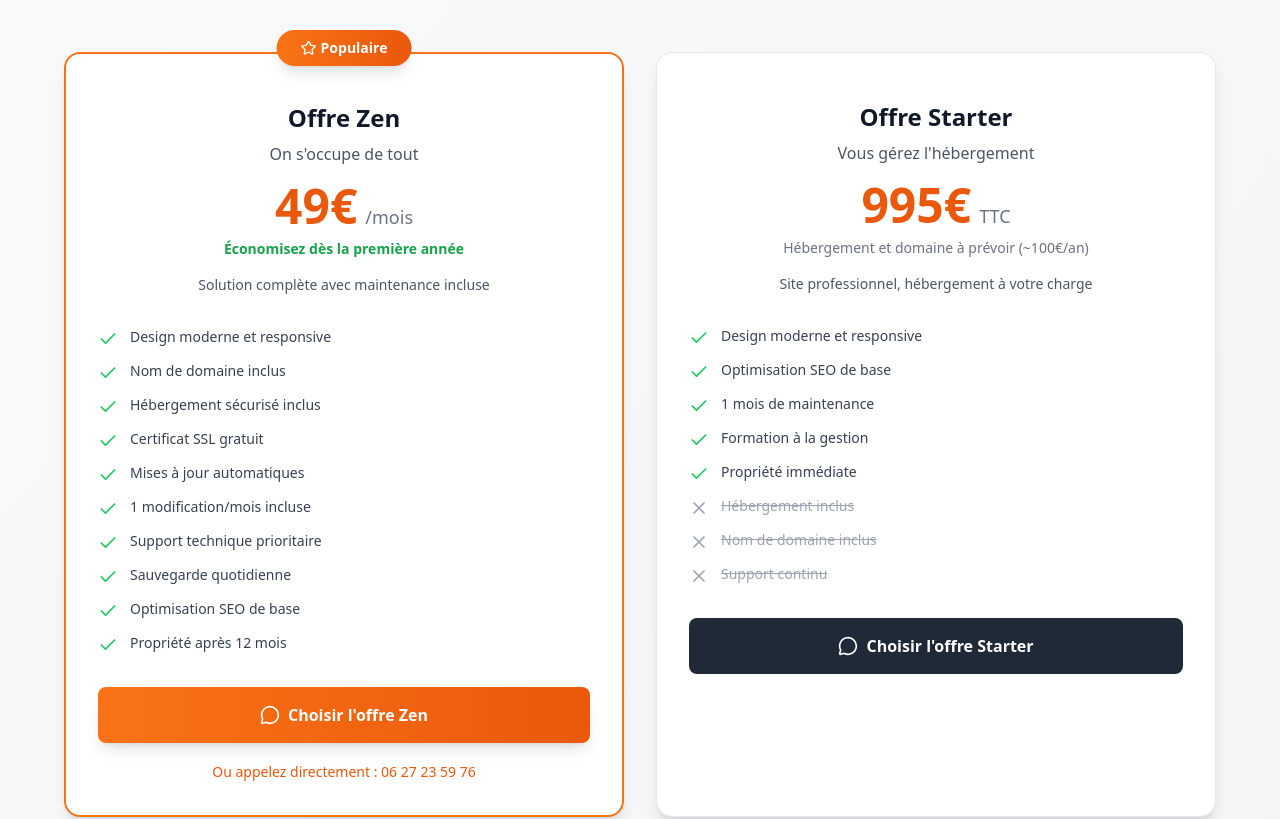
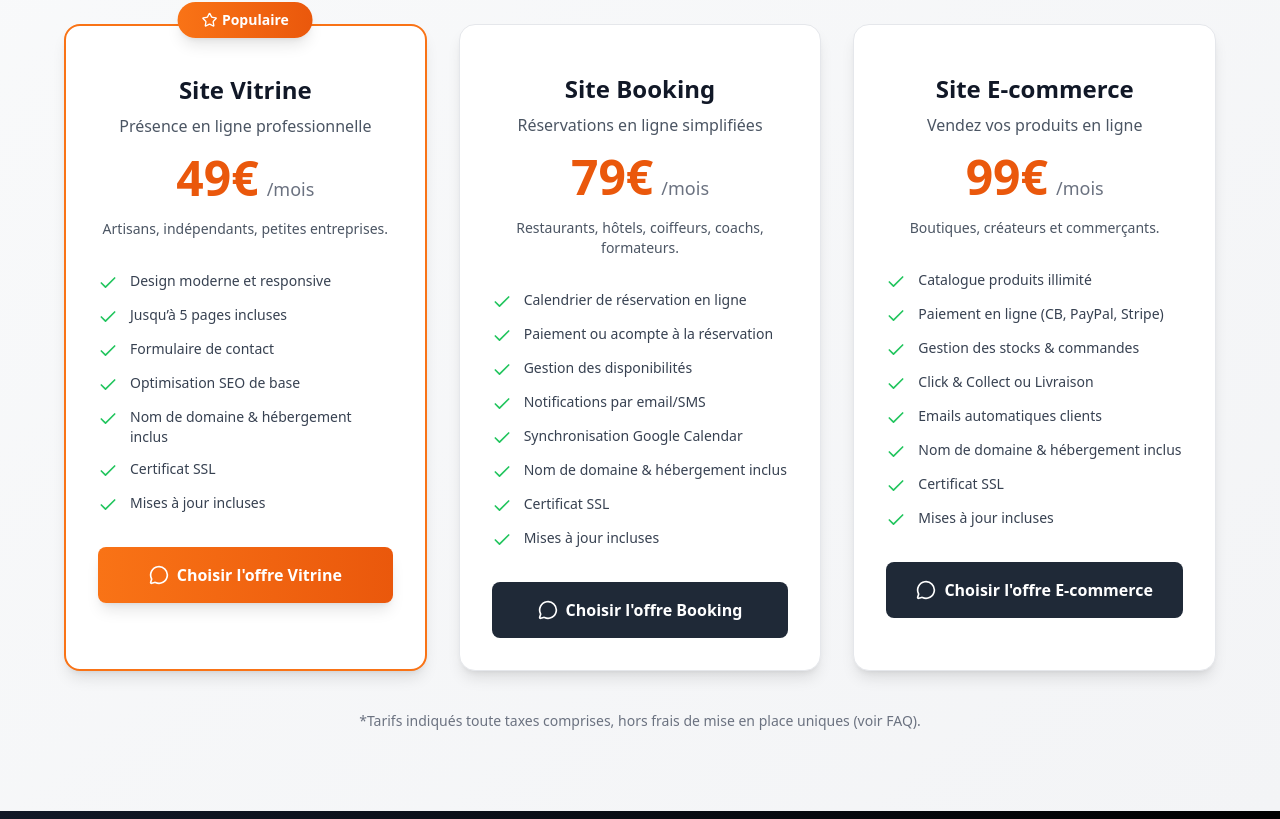
Before and after one commit to MTFL1/mohamed-new-website, a React (Create React App) app: page / in a window 1280 px wide. Shown: the part 1104-1923 px from the top of the page. Built offline with nearby package versions, Linux system fonts and the light colour scheme.

Commit message:
fix offer

```diff
--- a/src/components/FAQSection.js
+++ b/src/components/FAQSection.js
@@ -10,40 +10,32 @@ import { motion } from 'framer-motion';
 const FAQSection = () => {
   const faqs = [
     {
-    question: "Quelle est la différence entre l’Offre Zen et l’Offre One Shot ?",
-    answer: "L’Offre Zen est un abonnement mensuel sans engagement qui inclut tout : hébergement, nom de domaine, mises à jour de sécurité, maintenance et support technique. L’Offre One Shot est un paiement unique pour la création de votre site, avec accompagnement à la mise en ligne et propriété immédiate du site. Vous gérez ensuite l’hébergement et le domaine."
+      question: "Quelles sont les différences entre vos 3 offres ?",
+      answer: "L’Offre Site Vitrine (49€/mois) est idéale pour présenter votre activité de manière professionnelle (artisans, indépendants, petites entreprises). L’Offre Booking (79€/mois) ajoute un système complet de réservation en ligne (restaurants, hôtels, coiffeurs, coachs, formateurs). L’Offre E-commerce (99€/mois) permet de vendre vos produits en ligne avec gestion des stocks, paiements sécurisés et commandes."
     },
     {
-    question: "Pourquoi choisir l’Offre Zen plutôt que l’Offre One Shot ?",
-    answer: "Avec l’Offre Zen, vous n’avez à vous occuper de rien : je gère l’hébergement, le domaine, la sécurité et la maintenance. C’est idéal si vous voulez un site toujours à jour et performant sans avoir à gérer la partie technique."
+      question: "Y a-t-il des frais supplémentaires ?",
+      answer: "Oui, un frais de mise en place unique est à prévoir lors de la commande. Il couvre la configuration initiale (installation technique, paramétrage du domaine, certificat SSL, design personnalisé). Ce frais est facturé une seule fois et permet de lancer votre site dans les meilleures conditions."
     },
     {
-    question: "Et pourquoi choisir l’Offre One Shot ?",
-    answer: "L’Offre One Shot est parfaite si vous voulez devenir immédiatement propriétaire de votre site et préférez gérer vous-même l’hébergement et le domaine. Vous payez une seule fois et le site est à vous dès la livraison."
-  },
-  {
-    question: "Puis-je arrêter l’Offre Zen à tout moment ?",
-    answer: "L’Offre Zen est sans engagement avec des frais de dossier de 195€. Vous pouvez aussi choisir un engagement de 12 mois sans frais de dossier. Dans les deux cas, la propriété du site vous revient après 12 mois d’abonnement payés."
-  },
-  {
-  question: "Quel type de site puis-je avoir ?",
-  answer: "Vous avez accès à un site vitrine simple et efficace, généralement composé de 4 pages : une page d’accueil, une page présentation de votre activité, une page services ou produits, et une page contact. Ce site est conçu pour présenter votre entreprise de manière claire, professionnelle et accessible sur tous les supports (ordinateur, tablette, mobile)."
+      question: "Puis-je arrêter mon abonnement à tout moment ?",
+      answer: "Oui, nos abonnements sont sans engagement. Vous pouvez arrêter quand vous le souhaitez. Cependant, tant que l’abonnement n’est pas actif, nous assurons l’hébergement, la sécurité et la maintenance de votre site."
     },
     {
       question: "Combien de temps faut-il pour avoir mon site en ligne ?",
-    answer: "En général, entre 7 et 10 jours ouvrés après validation du brief et réception des contenus. Pour l’Offre Zen, je m’occupe aussi de la mise en ligne et de toute la configuration technique."
+      answer: "En moyenne, il faut entre 7 et 10 jours ouvrés après validation du brief et réception de vos contenus (textes, images, logo)."
     },
     {
       question: "Mon site sera-t-il responsive et moderne ?",
-    answer: "Oui, tous les sites sont conçus en mobile-first et optimisés pour s’adapter à tous les écrans, avec un design moderne et des performances optimales."
+      answer: "Oui, tous les sites sont conçus en mobile-first, s’adaptent à tous les écrans (ordinateur, tablette, smartphone) et respectent les standards actuels de design."
     },
     {
-    question: "Puis-je demander des modifications après la livraison ?",
-    answer: "Avec l’Offre Zen, vous avez droit à 1 mise à jour de contenu gratuite par mois. Pour l’Offre One Shot, un mois de maintenance est inclus après la livraison."
+      question: "Puis-je demander des modifications après la mise en ligne ?",
+      answer: "Oui, vous pouvez demander des modifications ou ajouts. Selon leur ampleur, elles peuvent être incluses dans l’abonnement ou faire l’objet d’un devis complémentaire."
     },
     {
       question: "Proposez-vous des fonctionnalités sur mesure ?",
-    answer: "Oui, je peux intégrer des fonctionnalités spécifiques (boutique en ligne, réservation, formulaires avancés, etc.). Cela se fait sur devis, après étude précise de vos besoins."
+      answer: "Oui, il est possible d’ajouter des fonctionnalités spécifiques (formulaires avancés, intégrations externes, systèmes personnalisés). Cela se fait sur devis après étude de vos besoins."
     }
   ];
 
@@ -65,10 +57,10 @@ const faqs = [
       <div className="max-w-4xl mx-auto">
         <div className="text-center mb-16">
           <h2 className="text-3xl sm:text-4xl font-bold text-black mb-4">
-            Encore des questions, on est là pour vous aider.
+            Encore des questions ? On est là pour vous aider.
           </h2>
           <p className="text-xl text-gray-600 max-w-2xl mx-auto">
-            Si vous vous posez des questions, on y répond ici !
+            Si vous vous posez une question, vous trouverez sûrement la réponse ici !
           </p>
         </div>
 
@@ -101,7 +93,7 @@ const faqs = [
               Envoyer un email
             </button>
             <button
-              onClick={() => window.open('https://wa.me/33000000000?text=Bonjour, j\'ai une question sur vos services', '_blank')}
+              onClick={() => window.open('https://wa.me/33627235976?text=Bonjour, j\'ai une question sur vos services', '_blank')}
               className="bg-white text-green-500 border-2 border-green-500 px-6 py-3 rounded-lg hover:bg-green-500 hover:text-white transition-colors duration-300"
             >
               WhatsApp direct
--- a/src/components/OffersSection.js
+++ b/src/components/OffersSection.js
@@ -1,62 +1,81 @@
 import React from 'react';
 import { motion } from 'framer-motion';
-import { Check, Star, Zap, MessageCircle, X } from 'lucide-react';
+import { Check, Star, Zap, MessageCircle } from 'lucide-react';
 
 const OffersSection = () => {
 
   const handleContactClick = (offerType) => {
     const messages = {
-      zen: 'Bonjour, je souhaite en savoir plus sur l\'offre Zen (49€/mois).',
-      starter: 'Bonjour, je souhaite en savoir plus sur l\'offre Starter (995€).'
+      ecommerce: "Bonjour, je souhaite en savoir plus sur l'offre E-commerce (99€/mois).",
+      vitrine: "Bonjour, je souhaite en savoir plus sur l'offre Site Vitrine (49€/mois).",
+      booking: "Bonjour, je souhaite en savoir plus sur l'offre Booking (79€/mois)."
     };
     window.open(`https://wa.me/33627235976?text=${encodeURIComponent(messages[offerType])}`, '_blank');
   };
 
+  // Ordre : e-commerce | vitrine | booking
   const offers = {
-    zen: {
-      title: "Offre Zen",
-      subtitle: "On s'occupe de tout",
+
+    vitrine: {
+      title: "Site Vitrine",
+      subtitle: "Présence en ligne professionnelle",
       price: "49€",
       period: "/mois",
       badge: "Populaire",
-      description: "Solution complète avec maintenance incluse",
+      description: "Artisans, indépendants, petites entreprises.",
       features: [
         { text: "Design moderne et responsive", included: true },
-        { text: "Nom de domaine inclus", included: true },
-        { text: "Hébergement sécurisé inclus", included: true },
-        { text: "Certificat SSL gratuit", included: true },
-        { text: "Mises à jour automatiques", included: true },
-        { text: "1 modification/mois incluse", included: true },
-        { text: "Support technique prioritaire", included: true },
-        { text: "Sauvegarde quotidienne", included: true },
+        { text: "Jusqu’à 5 pages incluses", included: true },
+        { text: "Formulaire de contact", included: true },
         { text: "Optimisation SEO de base", included: true },
-        { text: "Propriété après 12 mois", included: true }
+        { text: "Nom de domaine & hébergement inclus", included: true },
+        { text: "Certificat SSL", included: true },
+        { text: "Mises à jour incluses", included: true }
       ],
       highlight: true,
-      ctaText: "Choisir l'offre Zen",
-      savings: "Économisez dès la première année"
+      ctaText: "Choisir l'offre Vitrine"
     },
-    starter: {
-      title: "Offre Starter",
-      subtitle: "Vous gérez l'hébergement",
-      price: "995€",
-      period: "TTC",
+
+    booking: {
+      title: "Site Booking",
+      subtitle: "Réservations en ligne simplifiées",
+      price: "79€",
+      period: "/mois",
       badge: null,
-      description: "Site professionnel, hébergement à votre charge",
+      description: "Restaurants, hôtels, coiffeurs, coachs, formateurs.",
       features: [
-        { text: "Design moderne et responsive", included: true },
-        { text: "Optimisation SEO de base", included: true },
-        { text: "1 mois de maintenance", included: true },
-        { text: "Formation à la gestion", included: true },
-        { text: "Propriété immédiate", included: true },
-        { text: "Hébergement inclus", included: false },
-        { text: "Nom de domaine inclus", included: false },
-        { text: "Support continu", included: false }
+        { text: "Calendrier de réservation en ligne", included: true },
+        { text: "Paiement ou acompte à la réservation", included: true },
+        { text: "Gestion des disponibilités", included: true },
+        { text: "Notifications par email/SMS", included: true },
+        { text: "Synchronisation Google Calendar", included: true },
+        { text: "Nom de domaine & hébergement inclus", included: true },
+        { text: "Certificat SSL", included: true },
+        { text: "Mises à jour incluses", included: true }
       ],
       highlight: false,
-      ctaText: "Choisir l'offre Starter",
-      note: "Hébergement et domaine à prévoir (~100€/an)"
-    }
+      ctaText: "Choisir l'offre Booking"
+    },
+    ecommerce: {
+      title: "Site E-commerce",
+      subtitle: "Vendez vos produits en ligne",
+      price: "99€",
+      period: "/mois",
+      badge: null,
+      description: "Boutiques, créateurs et commerçants.",
+      features: [
+        { text: "Catalogue produits illimité", included: true },
+        { text: "Paiement en ligne (CB, PayPal, Stripe)", included: true },
+        { text: "Gestion des stocks & commandes", included: true },
+        { text: "Click & Collect ou Livraison", included: true },
+        { text: "Emails automatiques clients", included: true },
+        { text: "Nom de domaine & hébergement inclus", included: true },
+        { text: "Certificat SSL", included: true },
+        { text: "Mises à jour incluses", included: true }
+      ],
+      highlight: false,
+      ctaText: "Choisir l'offre E-commerce"
+    },
   };
 
   const containerVariants = {
@@ -92,23 +111,23 @@ const OffersSection = () => {
         <motion.div variants={cardVariants} className="text-center mb-16">
           <div className="inline-flex items-center px-4 py-2 rounded-full bg-orange-100 text-orange-700 text-sm font-semibold mb-6">
             <Zap className="w-4 h-4 mr-2" />
-            Offres simplifiées
+            Nos offres mensuelles
           </div>
           <h2 className="text-4xl sm:text-5xl font-bold text-gray-900 mb-6">
             Choisissez votre formule
           </h2>
           <p className="text-xl text-gray-600 max-w-3xl mx-auto">
-            Flexibilité totale ou gestion complète, nous nous adaptons à vos besoins et votre budget.
+            Abonnements tout compris : visibilité, vente en ligne ou réservations.
           </p>
         </motion.div>
 
-        {/* Comparison Cards */}
-        <div className="grid grid-cols-1 lg:grid-cols-2 gap-8 max-w-6xl mx-auto pt-6">
+        {/* Cards */}
+        <div className="grid grid-cols-1 lg:grid-cols-3 gap-8 max-w-6xl mx-auto pt-6">
           {Object.entries(offers).map(([key, offer]) => (
             <motion.div
               key={key}
               variants={cardVariants}
-              className={`relative bg-white rounded-2xl shadow-lg overflow-visible transition-all duration-300 hover:shadow-xl ${
+              className={`relative bg-white rounded-2xl shadow-lg transition-all duration-300 hover:shadow-xl ${
                 offer.highlight
                   ? 'border-2 border-orange-500 scale-105 z-10'
                   : 'border border-gray-200 hover:border-orange-300'
@@ -125,7 +144,7 @@ const OffersSection = () => {
                 </div>
               )}
 
-                              <div className="p-8 pt-12">
+              <div className="p-8 pt-12">
                 {/* Header */}
                 <div className="text-center mb-8">
                   <h3 className="text-2xl font-bold text-gray-900 mb-2">{offer.title}</h3>
@@ -137,16 +156,6 @@ const OffersSection = () => {
                       <span className="text-5xl font-bold text-orange-600">{offer.price}</span>
                       <span className="text-gray-500 text-lg ml-2">{offer.period}</span>
                     </div>
-                    {offer.savings && (
-                      <div className="text-green-600 font-semibold text-sm mt-2">
-                        {offer.savings}
-                      </div>
-                    )}
-                    {offer.note && (
-                      <div className="text-gray-500 text-sm mt-2">
-                        {offer.note}
-                      </div>
-                    )}
                   </div>
 
                   <p className="text-gray-600 text-sm">{offer.description}</p>
@@ -156,21 +165,13 @@ const OffersSection = () => {
                 <div className="space-y-3 mb-8">
                   {offer.features.map((feature, index) => (
                     <div key={index} className="flex items-start">
-                      {feature.included ? (
-                        <Check className="w-5 h-5 text-green-500 mr-3 flex-shrink-0 mt-0.5" />
-                      ) : (
-                        <X className="w-5 h-5 text-gray-400 mr-3 flex-shrink-0 mt-0.5" />
-                      )}
-                      <span className={`text-sm ${
-                        feature.included ? 'text-gray-700' : 'text-gray-400 line-through'
-                      }`}>
-                        {feature.text}
-                      </span>
+                      <Check className="w-5 h-5 text-green-500 mr-3 flex-shrink-0 mt-0.5" />
+                      <span className="text-sm text-gray-700">{feature.text}</span>
                     </div>
                   ))}
                 </div>
 
-                {/* CTA Button */}
+                {/* CTA */}
                 <motion.button
                   onClick={() => handleContactClick(key)}
                   className={`w-full py-4 px-6 rounded-lg font-semibold text-white transition-all duration-300 flex items-center justify-center group ${
@@ -184,43 +185,15 @@ const OffersSection = () => {
                   <MessageCircle className="w-5 h-5 mr-2" />
                   {offer.ctaText}
                 </motion.button>
-
-                {/* Secondary CTA for highlighted offer */}
-                {offer.highlight && (
-                  <div className="text-center mt-4">
-                    <button
-                      onClick={() => window.open('tel:+33627235976', '_self')}
-                      className="text-orange-600 hover:text-orange-700 text-sm font-medium transition-colors"
-                    >
-                      Ou appelez directement : 06 27 23 59 76
-                    </button>
-                  </div>
-                )}
               </div>
             </motion.div>
           ))}
         </div>
 
-        {/* Bottom CTA */}
-        <motion.div
-          variants={cardVariants}
-          className="text-center mt-16 p-8 bg-white rounded-2xl shadow-lg border border-gray-200"
-        >
-          <h3 className="text-2xl font-bold text-gray-900 mb-4">
-            Pas sûr de votre choix ?
-          </h3>
-          <p className="text-gray-600 mb-6">
-            Discutons de vos besoins lors d'un appel gratuit de 15 minutes
-          </p>
-          <motion.button
-            onClick={() => window.open('https://calendly.com/placeholder', '_blank')}
-            className="bg-gradient-to-r from-emerald-500 to-emerald-600 hover:from-emerald-600 hover:to-emerald-700 text-white font-semibold px-8 py-3 rounded-lg transition-all duration-300"
-            whileHover={{ scale: 1.05 }}
-            whileTap={{ scale: 0.95 }}
-          >
-            Réserver un appel gratuit
-          </motion.button>
-        </motion.div>
+        {/* Mention en bas */}
+        <p className="text-center text-sm text-gray-500 mt-10">
+          *Tarifs indiqués toute taxes comprises, hors frais de mise en place uniques (voir FAQ).
+        </p>
       </motion.div>
     </section>
   );
```
Also changed, not shown: src/components/TestimonialsSection.js (+0 -11 lines). Lines whose indentation alone changed are shown as unchanged.
